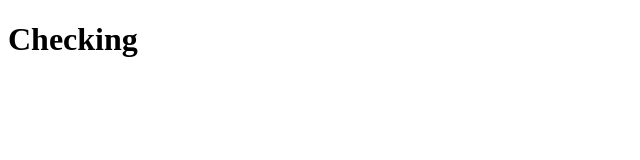
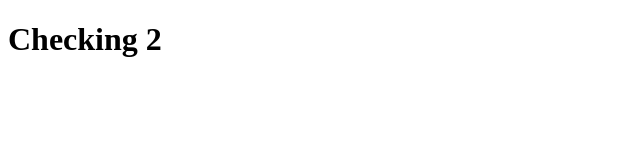
Before and after one commit to SanjuXepiar/learning-git, a plain HTML site: page index.html in a window 1280 px wide. Shown: the full height of the page, 0-640 px from the left. Drawn offline with Linux system fonts and the light colour scheme.

Commit message:
refactor

```diff
--- a/index.html
+++ b/index.html
@@ -6,6 +6,6 @@
     <title>Document</title>
 </head>
 <body>
-    <h1>Checking</h1>
+    <h1>Checking 2</h1>
 </body>
 </html>
```
